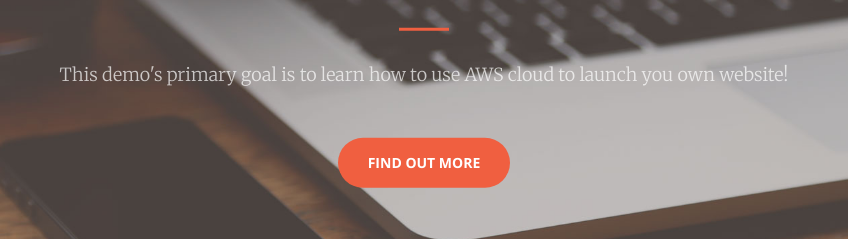
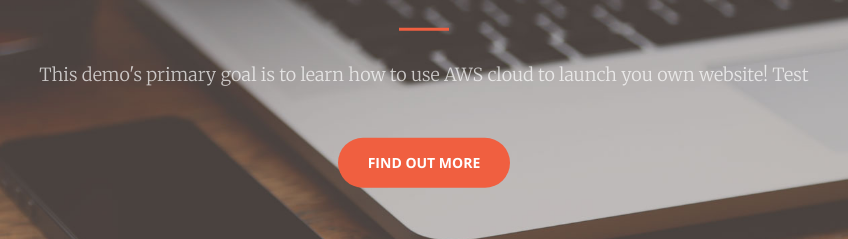
Before and after one commit to carter-ho/Proj3-Cloud, a plain HTML site: page index.html in a window 1280 px wide. Shown: the part 415-654 px from the top of the page, 216-1064 px from the left. Drawn offline with nearby package versions, Linux system fonts and the light colour scheme.

Commit message:
updated text 2

```diff
--- a/index.html
+++ b/index.html
@@ -76,7 +76,7 @@
             <div class="header-content-inner">
                 <h1>Your Favorite Course is CSCE 412 - Cloud Computing (WOW)</h1>
                 <hr>
-                <p>This demo's primary goal is to learn how to use AWS cloud to launch you own website!</p>
+                <p>This demo's primary goal is to learn how to use AWS cloud to launch you own website! Test</p>
                 <a href="#about" class="btn btn-primary btn-xl page-scroll">Find Out More</a>
             </div>
         </div>
```
